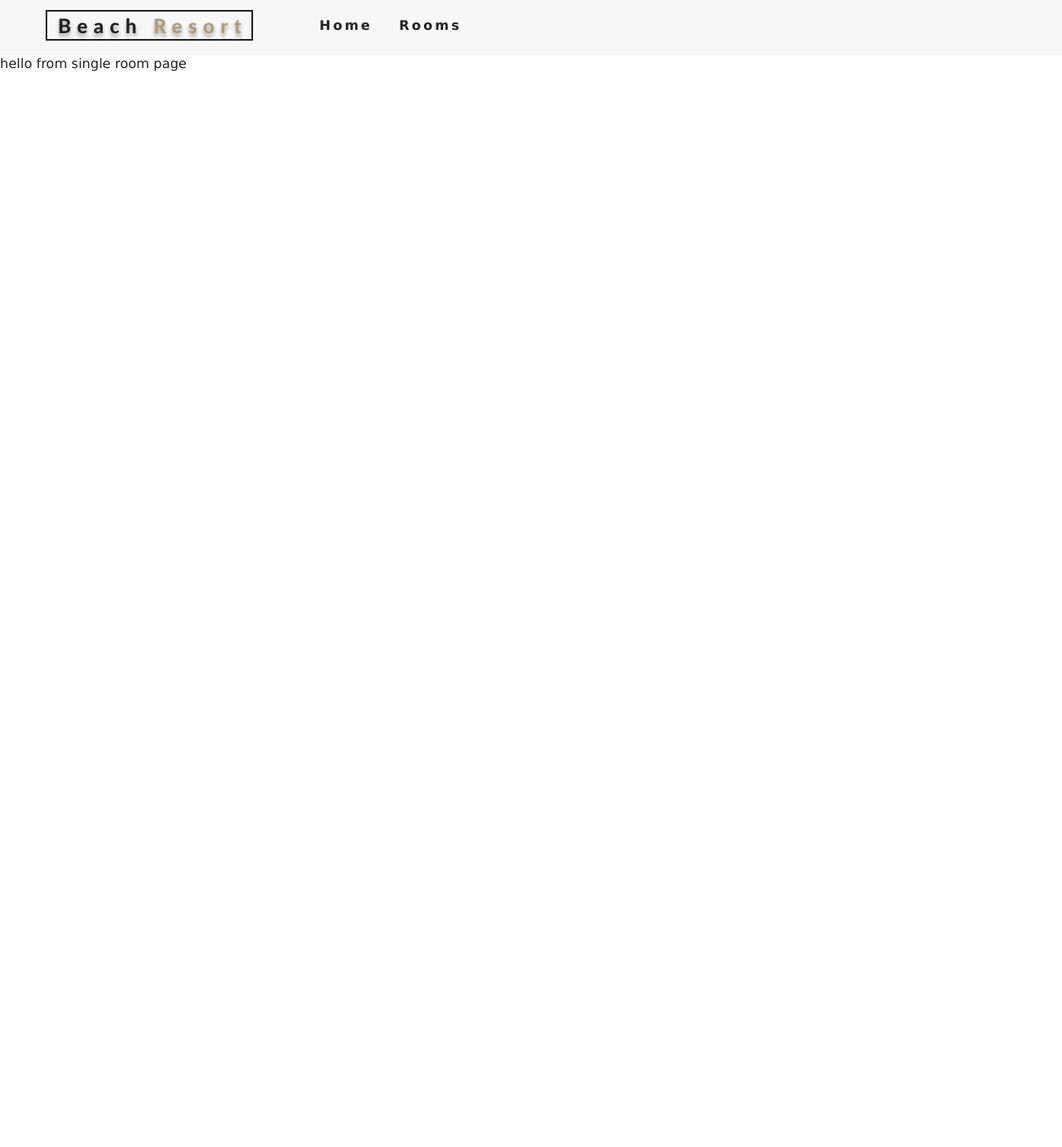
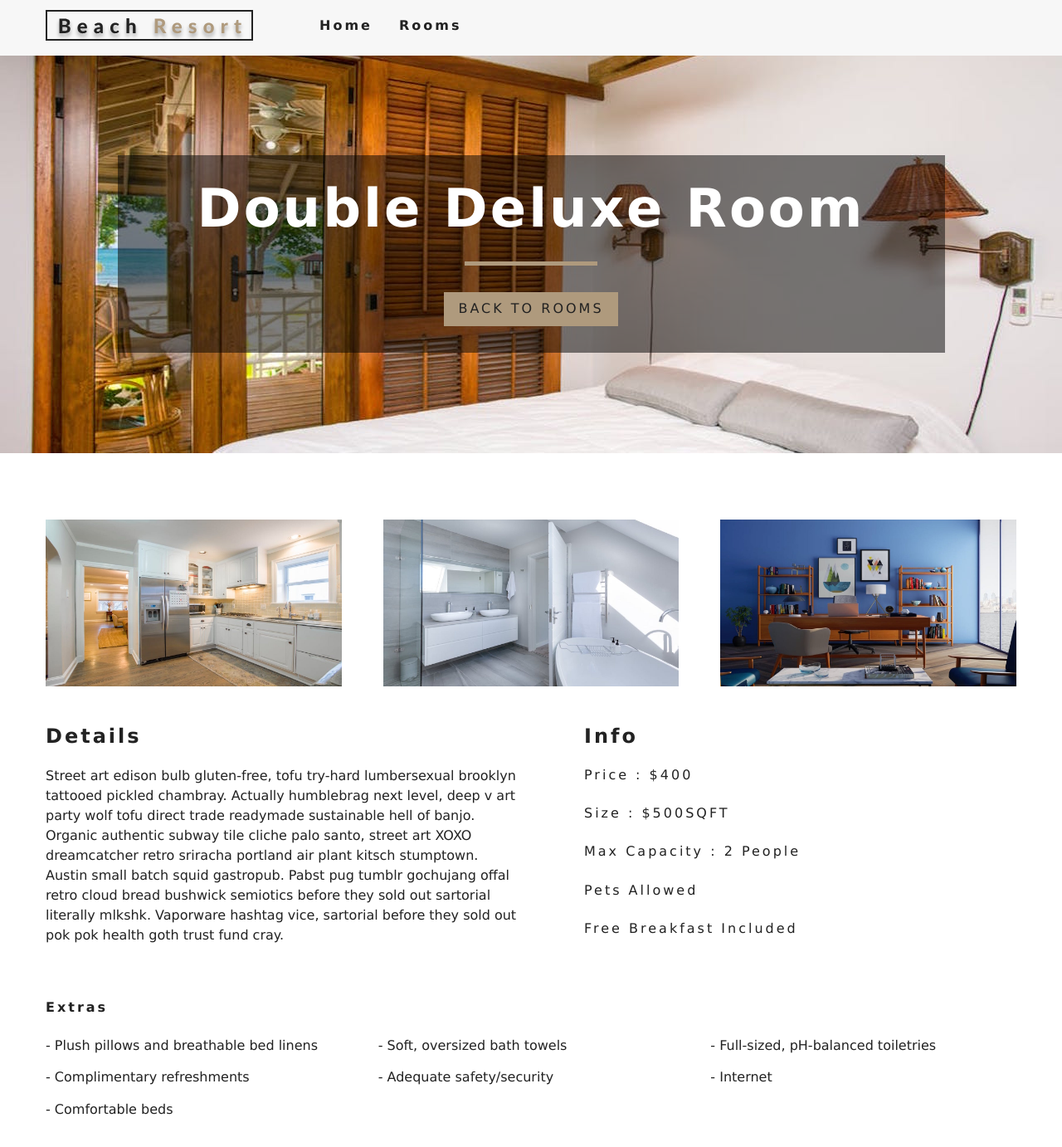
Before and after one commit to cshimm/resort, a React (Create React App) app: page /rooms/double-deluxe in a window 1280 px wide. Shown: the top 1382 px of the page at 83% size. Before the commit the page ends 800 px from the top, so only its background shows below. Built offline with nearby package versions, Linux system fonts and the light colour scheme.

Commit message:
single room

```diff
--- a/package.json
+++ b/package.json
@@ -10,7 +10,8 @@
     "react-dom": "^16.13.1",
     "react-icons": "^3.11.0",
     "react-router-dom": "^5.2.0",
-    "react-scripts": "3.4.3"
+    "react-scripts": "3.4.3",
+    "styled-components": "^5.2.0"
   },
   "scripts": {
     "start": "react-scripts start",
--- a/src/components/FeaturedRooms.js
+++ b/src/components/FeaturedRooms.js
@@ -1,10 +1,22 @@
 import React, { Component } from 'react';
 import { RoomContext } from '../context';
+import Loading from './Loading';
+import Room from './Room';
+import Title from './Title';
 export default class FeaturedRooms extends Component {
   static contextType = RoomContext;
   render() {
-    const { featuredRooms: rooms } = this.context;
-    console.log(rooms);
-    return <div>from featured rooms</div>;
+    let { loading, featuredRooms: rooms } = this.context;
+    rooms = rooms.map((room) => {
+      return <Room key={room.id} room={room} />;
+    });
+    return (
+      <section className='featured-rooms'>
+        <Title title='featured rooms' />
+        <div className='featured-rooms-center'>
+          {loading ? <Loading /> : rooms}
+        </div>
+      </section>
+    );
   }
 }
--- /dev/null
+++ b/src/components/Loading.js
@@ -0,0 +1,10 @@
+import React from 'react';
+import loadingGif from '../images/gif/loading-arrow.gif';
+export default function Loading() {
+  return (
+    <div className='loading'>
+      <h4>rooms data loading...</h4>
+      <img src={loadingGif} alt='loading gif' />
+    </div>
+  );
+}
--- /dev/null
+++ b/src/components/Room.js
@@ -0,0 +1,31 @@
+import React from 'react';
+import { Link } from 'react-router-dom';
+import defaultImg from '../images/room-1.jpeg';
+import PropTypes from 'prop-types';
+export default function Room({ room }) {
+  const { name, slug, images, price } = room;
+  return (
+    <article className='room'>
+      <div className='img-container'>
+        <img src={images[0] || defaultImg} alt='single room' />
+        <div className='price-top'>
+          <h6>${price}</h6>
+          <p>per night</p>
+        </div>
+        <Link to={`/rooms/${slug}`} className='btn-primary room-link'>
+          Features
+        </Link>
+      </div>
+      <p className='room-info'>{name}</p>
+    </article>
+  );
+}
+
+Room.propTypes = {
+  room: PropTypes.shape({
+    name: PropTypes.string.isRequired,
+    slug: PropTypes.string.isRequired,
+    images: PropTypes.arrayOf(PropTypes.string).isRequired,
+    price: PropTypes.number.isRequired,
+  }),
+};
--- /dev/null
+++ b/src/components/StyledHero.js
@@ -0,0 +1,11 @@
+import styled from 'styled-components';
+import defaultImg from '../images/room-1.jpeg';
+const StyledHero = styled.header`
+  min-height: 60vh;
+  background: url(${(props) => (props.img ? props.img : defaultImg)})
+    center/cover no-repeat;
+  display: flex;
+  align-items: center;
+  justify-content: center;
+`;
+export default StyledHero;
--- a/src/context.js
+++ b/src/context.js
@@ -13,6 +13,7 @@
   componentDidMount() {
     // this.getData
     let rooms = this.formatData(items);
+    console.log(rooms);
     let featuredRooms = rooms.filter((room) => room.featured === true);
     this.setState({
       rooms,
@@ -30,9 +31,14 @@
     });
     return tempItems;
   }
+  getRoom = (slug) => {
+    let tempRooms = [...this.state.rooms];
+    const room = tempRooms.find((room) => room.slug === slug);
+    return room;
+  };
   render() {
     return (
-      <RoomContext.Provider value={{ ...this.state }}>
+      <RoomContext.Provider value={{ ...this.state, getRoom: this.getRoom }}>
         {this.props.children}
       </RoomContext.Provider>
     );
--- a/src/pages/SingleRoom.js
+++ b/src/pages/SingleRoom.js
@@ -1,7 +1,86 @@
 import React, { Component } from 'react';
+import defaultBcg from '../images/room-1.jpeg';
+import Hero from '../components/Hero';
+import Banner from '../components/Banner';
+import { Link } from 'react-router-dom';
+import { RoomContext } from '../context';
+import StyledHero from '../components/StyledHero';
 
 export default class SingleRoom extends Component {
+  constructor(props) {
+    super(props);
+    // console.log(this.props);
+    this.state = { slug: this.props.match.params.slug, defaultBcg };
+  }
+  static contextType = RoomContext;
+  // componentDidMount() {}
   render() {
-    return <div>hello from single room page</div>;
+    const { getRoom } = this.context;
+    const room = getRoom(this.state.slug);
+    if (!room) {
+      return (
+        <div className='error'>
+          <h3>no such room exists</h3>
+          <Link to='/rooms' className='btn-primary'>
+            back to rooms
+          </Link>
+        </div>
+      );
+    }
+    const {
+      name,
+      description,
+      capacity,
+      size,
+      price,
+      extras,
+      breakfast,
+      pets,
+      images,
+    } = room;
+    const [mainImg, ...defaultImg] = images;
+    return (
+      <>
+        <StyledHero img={mainImg || this.state.defaultBcg}>
+          <Banner title={`${name} room`}>
+            <Link to='/rooms' className='btn-primary'>
+              back to rooms
+            </Link>
+          </Banner>
+        </StyledHero>
+        <section className='single-room'>
+          <div className='single-room-images'>
+            {defaultImg.map((item, index) => {
+              return <img key={index} src={item} alt={name} />;
+            })}
+          </div>
+          <div className='single-room-info'>
+            <article className='desc'>
+              <h3>details</h3>
+              <p>{description}</p>
+            </article>
+            <article className='info'>
+              <h3>info</h3>
+              <h6>price : ${price}</h6>
+              <h6>size : ${size}SQFT</h6>
+              <h6>
+                max capacity :{' '}
+                {capacity > 1 ? `${capacity} people` : `${capacity} person`}
+              </h6>
+              <h6>{pets ? 'pets allowed' : 'no pets allowed'}</h6>
+              <h6>{breakfast && 'free breakfast included'}</h6>
+            </article>
+          </div>
+        </section>
+        <section className='room-extras'>
+          <h6>extras</h6>
+          <ul className='extras'>
+            {extras.map((item, index) => {
+              return <li key={index}>- {item}</li>;
+            })}
+          </ul>
+        </section>
+      </>
+    );
   }
 }
```
Also changed, not shown: 1 other file (tests, documents, lock files or other folders).
